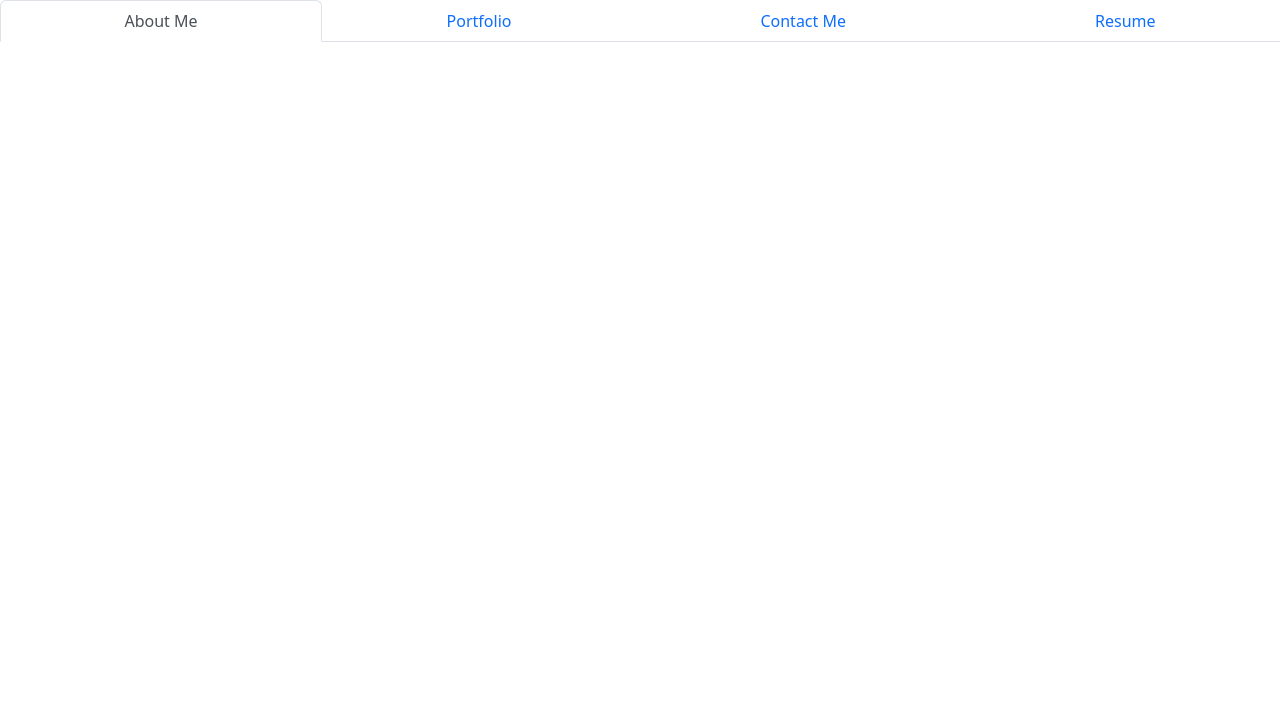
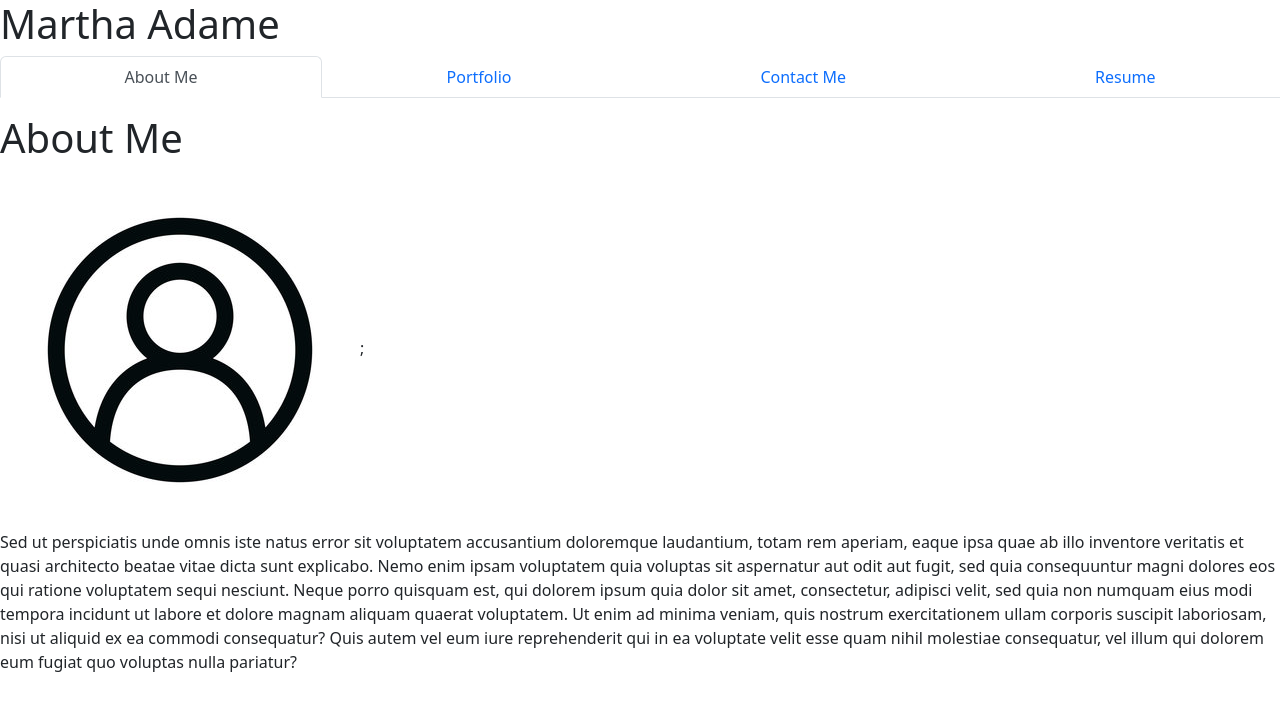
Before and after one commit to mladame/my-portfolio, a React (Create React App) app in the folder my-portfolio/: page / in a window 1280 px wide. Both pictures are taken after a click on the tab "About Me". Shown: the top 710 px of the page. Built offline with nearby package versions, Linux system fonts and the light colour scheme.

Commit message:
added about me section, in progress, image debug required

```diff
--- a/my-portfolio/src/App.js
+++ b/my-portfolio/src/App.js
@@ -1,5 +1,5 @@
 import React from "react";
-// import Header from "./components/Header";
+import Header from "./components/Header";
 import Navbar from "./components/Navbar";
 // import Footer from "./components/Footer"
 
@@ -7,8 +7,9 @@ import Navbar from "./components/Navbar";
 function App() {
     return (
         <div>
+            <Header />
             <Navbar />
-            {/* <Header />
+            {/*
             <AboutMe />
             <Portfolio />
             <Contact />
--- a/my-portfolio/src/components/AboutMe.js
+++ b/my-portfolio/src/components/AboutMe.js
@@ -0,0 +1,30 @@
+import React from "react";
+import '../styles/AboutMe.css';
+import PortfolioImage from "../../public/user-image.jpg";
+
+function AboutMe() {
+
+    return (
+        <div>
+            <h1 >About Me</h1>
+            <img src={PortfolioImage} alt="Portfolio Image" />;
+            <p>
+                Sed ut perspiciatis unde omnis iste natus error sit voluptatem
+                accusantium doloremque laudantium, totam rem aperiam, eaque ipsa quae ab
+                illo inventore veritatis et quasi architecto beatae vitae dicta sunt
+                explicabo. Nemo enim ipsam voluptatem quia voluptas sit aspernatur aut
+                odit aut fugit, sed quia consequuntur magni dolores eos qui ratione
+                voluptatem sequi nesciunt. Neque porro quisquam est, qui dolorem ipsum
+                quia dolor sit amet, consectetur, adipisci velit, sed quia non numquam
+                eius modi tempora incidunt ut labore et dolore magnam aliquam quaerat
+                voluptatem. Ut enim ad minima veniam, quis nostrum exercitationem ullam
+                corporis suscipit laboriosam, nisi ut aliquid ex ea commodi consequatur?
+                Quis autem vel eum iure reprehenderit qui in ea voluptate velit esse
+                quam nihil molestiae consequatur, vel illum qui dolorem eum fugiat quo
+                voluptas nulla pariatur?
+            </p>
+        </div>
+    );
+}
+
+export default AboutMe;
--- a/my-portfolio/src/components/Header.js
+++ b/my-portfolio/src/components/Header.js
@@ -3,8 +3,8 @@ import '../styles/Header.css';
 
 function Header() {
     return (
-        <header style={styles.headerStyle} className="header">
-            <h1 style={styles.headingStyle}>Welcome</h1>
+        <header  className="header">
+            <h1 >Martha Adame</h1>
         </header>
     );
 }
--- a/my-portfolio/src/components/Navbar.js
+++ b/my-portfolio/src/components/Navbar.js
@@ -15,7 +15,7 @@ function MyNavbar() {
             fill
         >
             <Tab eventKey="home" title="About Me">
-                {/* <AboutMe /> */}
+                <AboutMe />
             </Tab>
             <Tab eventKey="profile" title="Portfolio">
                 {/* <Portfolio /> */}
```
Also changed, not shown: my-portfolio/public/user-image.jpg (added).
